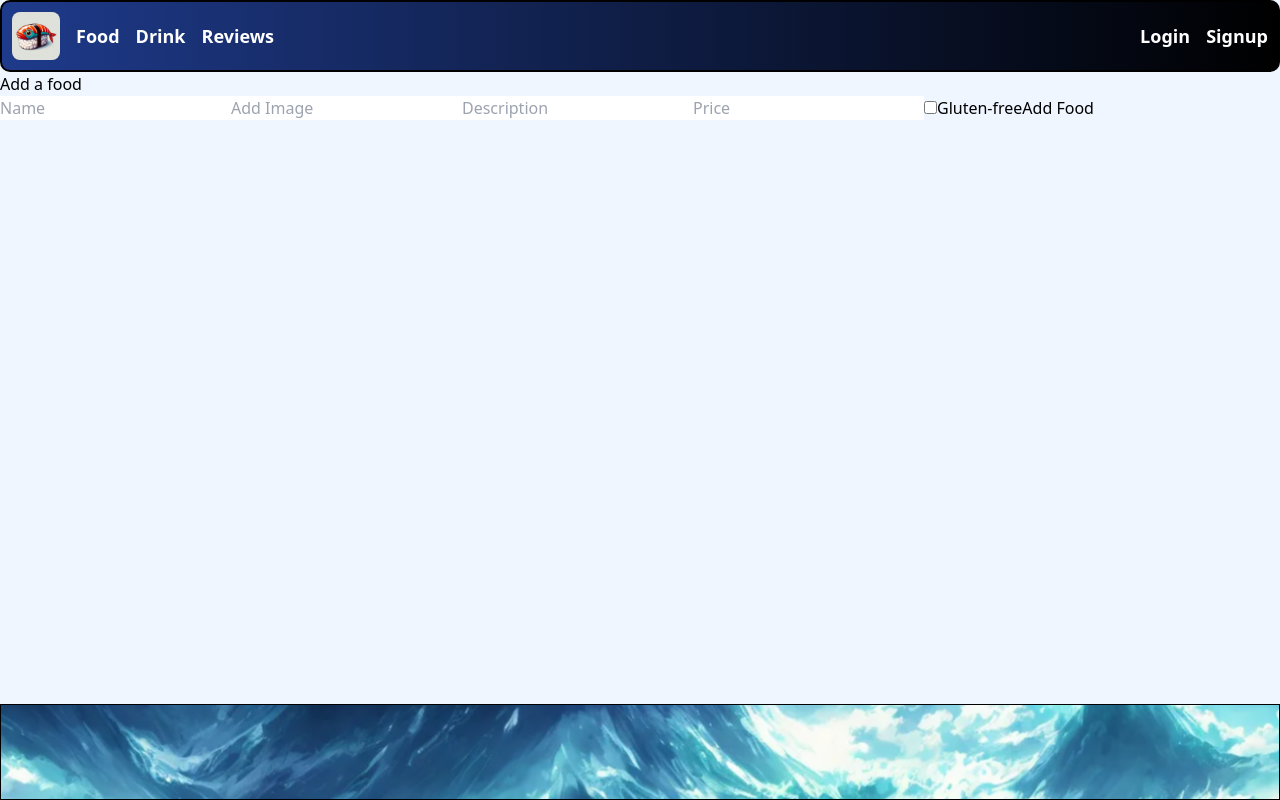
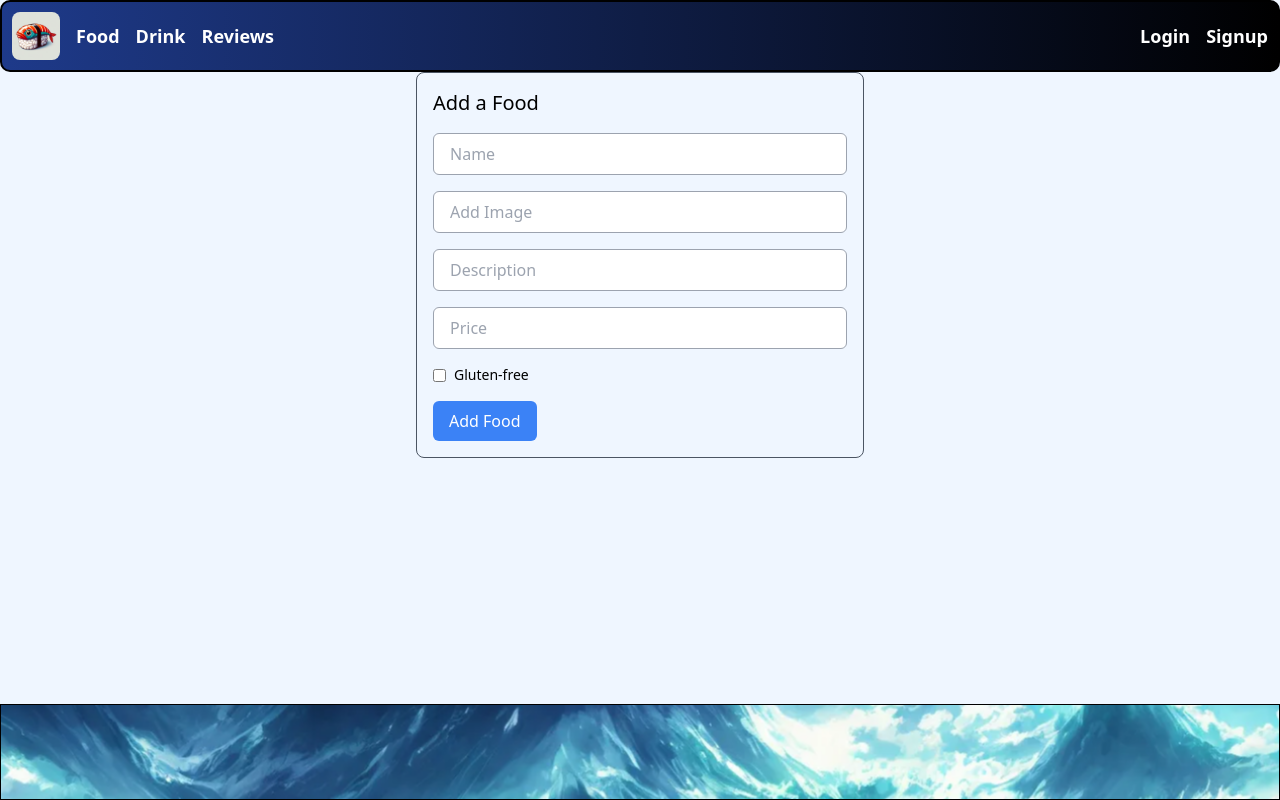
Before and after one commit to kharbour22/Faux_Japan, a React (Create React App) app in the folder client/: page /add_food in a window 1280 px wide. Built offline with nearby package versions, Linux system fonts and the light colour scheme; no server answers.

Commit message:
added styling to admin routes

```diff
--- a/client/src/components/DrinkProfile.js
+++ b/client/src/components/DrinkProfile.js
@@ -1,20 +1,19 @@
 import { useState, useEffect } from "react";
 import { useParams, useOutletContext, useNavigate } from "react-router-dom";
 
-function DrinkProfile(){
-    const [drink, setDrink] = useState(null)
-    const [displayForm, setDisplayForm] = useState(false)
+function DrinkProfile() {
+    const [drink, setDrink] = useState(null);
+    const [displayForm, setDisplayForm] = useState(false);
     const [formData, setFormData] = useState({
-        name:"",
-        image:"",
-        description:"",
-        price: "",
+        name: "",
+        image: "",
+        description: "",
+        price: ""
+    });
 
-    })
-
-    const {id} = useParams()
-    const {deleteDrink, updateDrink} = useOutletContext()
-    const navigate = useNavigate()
+    const { id } = useParams();
+    const { deleteDrink, updateDrink } = useOutletContext();
+    const navigate = useNavigate();
 
     useEffect(() => {
         fetch(`/drinks/${id}`)
@@ -26,80 +25,104 @@ function DrinkProfile(){
                             name: drinkData.name,
                             image: drinkData.image,
                             description: drinkData.description,
-                            price: drinkData.price,
-
+                            price: drinkData.price
                         });
                     });
-                } else if (response.status === 404) {
-                    response.json().then(errorData => alert(`Error: ${errorData.error}`));
                 } else {
-                    response.json().then(() => alert("Error: Something went wrong."));
+                    response.json().then(data => alert(`Error: ${data.error || "Something went wrong."}`));
                 }
             });
     }, [id]);
 
-    function handleDeleteButtonClick(){
-        deleteDrink(drink.id)
+    function handleDeleteButtonClick() {
+        deleteDrink(drink.id);
+        navigate('/drinks'); // Redirect after delete
     }
 
-    function toggleDisplayForm(){
-        setDisplayForm(prevDisplayForm => !prevDisplayForm)
+    function toggleDisplayForm() {
+        setDisplayForm(prevDisplayForm => !prevDisplayForm);
     }
 
-    function handleSubmit(event){
-        event.preventDefault()
-        updateDrink(drink.id, formData, updateDrink => {
-            setDrink(updateDrink)
-            toggleDisplayForm()
-        })
+    function handleSubmit(event) {
+        event.preventDefault();
+        updateDrink(drink.id, formData, updatedDrink => {
+            setDrink(updatedDrink);
+            toggleDisplayForm();
+        });
     }
 
-    function updateFormData(event){
-        setFormData({...formData, [event.target.name]:event.target.value})
+    function updateFormData(event) {
+        setFormData({ ...formData, [event.target.name]: event.target.value });
     }
 
-    function displayButtonsOrEditForm(){
-        if (!displayForm){
-            return(
-                <div className="button-div">
-                    <button onClick={toggleDisplayForm} className="update-button border border-green-600 rounded-md p-2 mr-2">Update Drink</button>
-                    <button onClick={handleDeleteButtonClick} className="delete-button border border-red-600 rounded-md p-2">Delete Drink</button>
+    function displayButtonsOrEditForm() {
+        if (!displayForm) {
+            return (
+                <div className="flex justify-between mt-4">
+                    <button onClick={toggleDisplayForm} className="bg-green-500 text-white py-2 px-4 rounded-md hover:bg-green-600 focus:outline-none">
+                        Update Drink
+                    </button>
+                    <button onClick={handleDeleteButtonClick} className="bg-red-500 text-white py-2 px-4 rounded-md hover:bg-red-600 focus:outline-none">
+                        Delete Drink
+                    </button>
                 </div>
-            )
-        } else{
-            return(
-                <form onSubmit={handleSubmit} className="edit-drink">
-                    <div className="border border-gray-300 rounded-md p-2 mb-2">
-                        <input onChange={updateFormData} type = "text" name = "name" placeholder="Drink Name" value={formData.name}/>
-                    </div>
-                    <div className="border border-gray-300 rounded-md p-2 mb-2">
-                        <input onChange={updateFormData} type = "text" name = "image" placeholder="Image" value={formData.image}/>
-                    </div>
-                    <div className="border border-gray-300 rounded-md p-2 mb-2">
-                        <input onChange={updateFormData} type = "text" name = "description" placeholder="Description" value={formData.description}/>
-                    </div>
-                    <div className="border border-gray-300 rounded-md p-2 mb-2">
-                        <input onChange={updateFormData} type = "number" name = "price" placeholder="Price" value={formData.price}/>
-                    </div>
-                    <button type="submit" className="border border-blue-600 rounded-md p-2 mt-2">Save Changes</button>
+            );
+        } else {
+            return (
+                <form onSubmit={handleSubmit} className="space-y-4">
+                    <input
+                        onChange={updateFormData}
+                        type="text"
+                        name="name"
+                        placeholder="Drink Name"
+                        value={formData.name}
+                        className="block w-full border border-gray-400 rounded-md py-2 px-4"
+                    />
+                    <input
+                        onChange={updateFormData}
+                        type="text"
+                        name="image"
+                        placeholder="Image"
+                        value={formData.image}
+                        className="block w-full border border-gray-400 rounded-md py-2 px-4"
+                    />
+                    <input
+                        onChange={updateFormData}
+                        type="text"
+                        name="description"
+                        placeholder="Description"
+                        value={formData.description}
+                        className="block w-full border border-gray-400 rounded-md py-2 px-4"
+                    />
+                    <input
+                        onChange={updateFormData}
+                        type="number"
+                        name="price"
+                        placeholder="Price"
+                        value={formData.price}
+                        className="block w-full border border-gray-400 rounded-md py-2 px-4"
+                    />
+                    <button type="submit" className="bg-blue-500 text-white py-2 px-4 rounded-md hover:bg-blue-600 focus:outline-none">
+                        Save Changes
+                    </button>
                 </form>
-            )
+            );
         }
     }
 
-    return(
-        <>
-            {drink &&
-                <div className="drink-profile">
-                    <img src={drink.image} alt={drink.name}/>
-                    <h4>{drink.name}</h4>
-                    <h4>{drink.description}</h4>
-                    <h4>{drink.price}</h4>
-
+    return (
+        <div className="max-w-md mx-auto lg:ml-0">
+            {drink && (
+                <div className="drink-profile space-y-4 p-4 border border-gray-600 rounded-lg">
+                    <img src={drink.image} alt={drink.name} className="w-full h-auto rounded-md"/>
+                    <h4 className="text-xl font-bold">{drink.name}</h4>
+                    <p>{drink.description}</p>
+                    <p className="font-semibold">${drink.price}</p>
                     {displayButtonsOrEditForm()}
                 </div>
-            }
-        </>
-    )
+            )}
+        </div>
+    );
 }
-export default DrinkProfile
+
+export default DrinkProfile;
--- a/client/src/components/FoodList.js
+++ b/client/src/components/FoodList.js
@@ -42,7 +42,7 @@ function FoodList() {
 
                             {food.average_rating !== null ? (
                                 <StarRating rating={food.average_rating} />
-                            ) : "No ratings"}
+                            ) : ""}
                         </div>
                     </div>
                 </div>
--- a/client/src/components/FoodProfile.js
+++ b/client/src/components/FoodProfile.js
@@ -9,7 +9,7 @@ function FoodProfile() {
         image: "",
         description: "",
         price: "",
-        gluten_free: ""
+        gluten_free: false
     });
 
     const { id } = useParams();
@@ -27,19 +27,18 @@ function FoodProfile() {
                             image: foodData.image,
                             description: foodData.description,
                             price: foodData.price,
-                            gluten_free: foodData.gluten_free
+                            gluten_free: foodData.gluten_free === 'Yes'
                         });
                     });
-                } else if (response.status === 404) {
-                    response.json().then(errorData => alert(`Error: ${errorData.error}`));
                 } else {
-                    response.json().then(() => alert("Error: Something went wrong."));
+                    response.json().then(data => alert(`Error: ${data.error || "Something went wrong."}`));
                 }
             });
     }, [id]);
 
     function handleDeleteButtonClick() {
         deleteFood(food.id);
+        navigate('/foods');
     }
 
     function toggleDisplayForm() {
@@ -63,48 +62,76 @@ function FoodProfile() {
     function displayButtonsOrEditForm() {
         if (!displayForm) {
             return (
-                <div className="button-div">
-                    <button onClick={toggleDisplayForm} className="update-button border border-green-600 rounded-md p-2 mr-2">Update Food</button>
-                    <button onClick={handleDeleteButtonClick} className="delete-button border border-red-600 rounded-md p-2">Delete Food</button>
+                <div className="flex justify-between mt-4">
+                    <button onClick={toggleDisplayForm} className="bg-green-500 text-white py-2 px-4 rounded-md hover:bg-green-600 focus:outline-none">
+                        Update Food
+                    </button>
+                    <button onClick={handleDeleteButtonClick} className="bg-red-500 text-white py-2 px-4 rounded-md hover:bg-red-600 focus:outline-none">
+                        Delete Food
+                    </button>
                 </div>
             );
         } else {
             return (
-                <form onSubmit={handleSubmit} className="edit-food">
-                    <div className="border border-gray-300 rounded-md p-2 mb-2">
-                        <input onChange={updateFormData} type="text" name="name" placeholder="Food Name" value={formData.name} />
-                    </div>
-                    <div className="border border-gray-300 rounded-md p-2 mb-2">
-                        <input onChange={updateFormData} type="text" name="image" placeholder="Image" value={formData.image} />
-                    </div>
-                    <div className="border border-gray-300 rounded-md p-2 mb-2">
-                        <input onChange={updateFormData} type="text" name="description" placeholder="Description" value={formData.description} />
-                    </div>
-                    <div className="border border-gray-300 rounded-md p-2 mb-2">
-                        <input onChange={updateFormData} type="number" name="price" placeholder="Price" value={formData.price} />
-                    </div>
-                    <div className="border border-gray-300 rounded-md p-2 mb-2">
-                        <label>
-                            Gluten Free:
-                            <input onChange={updateFormData} type="checkbox" name="gluten_free" checked={formData.gluten_free} />
-                        </label>
-                    </div>
-                    <button type="submit" className="border border-blue-600 rounded-md p-2 mt-2">Save Changes</button>
+                <form onSubmit={handleSubmit} className="space-y-4">
+                    <input
+                        onChange={updateFormData}
+                        type="text"
+                        name="name"
+                        placeholder="Food Name"
+                        value={formData.name}
+                        className="block w-full border border-gray-400 rounded-md py-2 px-4"
+                    />
+                    <input
+                        onChange={updateFormData}
+                        type="text"
+                        name="image"
+                        placeholder="Image"
+                        value={formData.image}
+                        className="block w-full border border-gray-400 rounded-md py-2 px-4"
+                    />
+                    <input
+                        onChange={updateFormData}
+                        type="text"
+                        name="description"
+                        placeholder="Description"
+                        value={formData.description}
+                        className="block w-full border border-gray-400 rounded-md py-2 px-4"
+                    />
+                    <input
+                        onChange={updateFormData}
+                        type="number"
+                        name="price"
+                        placeholder="Price"
+                        value={formData.price}
+                        className="block w-full border border-gray-400 rounded-md py-2 px-4"
+                    />
+                    <label className="flex items-center space-x-2">
+                        <input
+                            onChange={updateFormData}
+                            type="checkbox"
+                            name="gluten_free"
+                            checked={formData.gluten_free}
+                        />
+                        <span>Gluten Free</span>
+                    </label>
+                    <button type="submit" className="bg-blue-500 text-white py-2 px-4 rounded-md hover:bg-blue-600 focus:outline-none">
+                        Save Changes
+                    </button>
                 </form>
             );
         }
     }
 
-
     return (
         <div className="max-w-md mx-auto lg:ml-0">
             {food && (
-                <div className="food-profile">
-                    <img src={food.image} alt={food.name}/>
-                    <h4>{food.name}</h4>
-                    <h4>{food.description}</h4>
-                    <h4>{food.price}</h4>
-                    <h4>{food.gluten_free}</h4>
+                <div className="food-profile space-y-4 p-4 border border-gray-600 rounded-lg">
+                    <img src={food.image} alt={food.name} className="w-full h-auto rounded-md"/>
+                    <h4 className="text-xl font-bold">{food.name}</h4>
+                    <p>{food.description}</p>
+                    <p className="font-semibold">${food.price}</p>
+                    <p>{food.gluten_free ? "Gluten Free" : "Contains Gluten"}</p>
                     {displayButtonsOrEditForm()}
                 </div>
             )}
--- a/client/src/components/NewDrinkForm.js
+++ b/client/src/components/NewDrinkForm.js
@@ -6,7 +6,7 @@ function NewDrinkForm() {
         name: "",
         image: "",
         description: "",
-        price:""
+        price: ""
     });
 
     const { addDrink } = useOutletContext();
@@ -23,14 +23,48 @@ function NewDrinkForm() {
     }
 
     return (
-        <form onSubmit={handleSubmit}>
-            <h2>Add a drink</h2>
-            <input onChange={updateFormData} type="text" name="name" placeholder="Drink Name" value={formData.name} />
-            <input onChange={updateFormData} type="text" name="image" placeholder="Add Image" value={formData.image} />
-            <input onChange={updateFormData} type="text" name="description" placeholder="Description" value={formData.description} />
-            <input onChange={updateFormData} type="number" name="price" placeholder="Price" value={formData.price} />
-            <input type="submit" value="Add Drink" />
-        </form>
+        <div className="border border-gray-600 p-4 rounded-lg max-w-md mx-auto">
+            <h2 className="text-xl mb-4">Add a Drink</h2>
+            <form onSubmit={handleSubmit} className="space-y-4">
+                <input
+                    onChange={updateFormData}
+                    type="text"
+                    name="name"
+                    placeholder="Drink Name"
+                    value={formData.name}
+                    className="block w-full border border-gray-400 rounded-md py-2 px-4"
+                />
+                <input
+                    onChange={updateFormData}
+                    type="text"
+                    name="image"
+                    placeholder="Add Image"
+                    value={formData.image}
+                    className="block w-full border border-gray-400 rounded-md py-2 px-4"
+                />
+                <input
+                    onChange={updateFormData}
+                    type="text"
+                    name="description"
+                    placeholder="Description"
+                    value={formData.description}
+                    className="block w-full border border-gray-400 rounded-md py-2 px-4"
+                />
+                <input
+                    onChange={updateFormData}
+                    type="number"
+                    name="price"
+                    placeholder="Price"
+                    value={formData.price}
+                    className="block w-full border border-gray-400 rounded-md py-2 px-4"
+                />
+                <input
+                    type="submit"
+                    value="Add Drink"
+                    className="bg-blue-500 text-white py-2 px-4 rounded-md hover:bg-blue-600 focus:outline-none focus:bg-blue-600"
+                />
+            </form>
+        </div>
     );
 }
 
--- a/client/src/components/NewFoodForm.js
+++ b/client/src/components/NewFoodForm.js
@@ -24,18 +24,58 @@ function NewFoodForm() {
     }
 
     return (
-        <form onSubmit={handleSubmit}>
-            <h2>Add a food</h2>
-            <input onChange={updateFormData} type="text" name="name" placeholder="Name" value={formData.name} />
-            <input onChange={updateFormData} type="text" name="image" placeholder="Add Image" value={formData.image} />
-            <input onChange={updateFormData} type="text" name="description" placeholder="Description" value={formData.description} />
-            <input onChange={updateFormData} type="number" name="price" placeholder="Price" value={formData.price} />
-            <label>
-                <input onChange={updateFormData} type="checkbox" name="gluten_free" checked={formData.gluten_free} />
-                Gluten-free
-            </label>
-            <input type="submit" value="Add Food" />
-        </form>
+        <div className="border border-gray-600 p-4 rounded-lg max-w-md mx-auto">
+            <h2 className="text-xl mb-4">Add a Food</h2>
+            <form onSubmit={handleSubmit} className="space-y-4">
+                <input
+                    onChange={updateFormData}
+                    type="text"
+                    name="name"
+                    placeholder="Name"
+                    value={formData.name}
+                    className="block w-full border border-gray-400 rounded-md py-2 px-4"
+                />
+                <input
+                    onChange={updateFormData}
+                    type="text"
+                    name="image"
+                    placeholder="Add Image"
+                    value={formData.image}
+                    className="block w-full border border-gray-400 rounded-md py-2 px-4"
+                />
+                <input
+                    onChange={updateFormData}
+                    type="text"
+                    name="description"
+                    placeholder="Description"
+                    value={formData.description}
+                    className="block w-full border border-gray-400 rounded-md py-2 px-4"
+                />
+                <input
+                    onChange={updateFormData}
+                    type="number"
+                    name="price"
+                    placeholder="Price"
+                    value={formData.price}
+                    className="block w-full border border-gray-400 rounded-md py-2 px-4"
+                />
+                <div className="flex items-center">
+                    <input
+                        onChange={updateFormData}
+                        type="checkbox"
+                        name="gluten_free"
+                        checked={formData.gluten_free}
+                        className="mr-2"
+                    />
+                    <label className="text-sm">Gluten-free</label>
+                </div>
+                <input
+                    type="submit"
+                    value="Add Food"
+                    className="bg-blue-500 text-white py-2 px-4 rounded-md hover:bg-blue-600 focus:outline-none focus:bg-blue-600"
+                />
+            </form>
+        </div>
     );
 }
 
```
